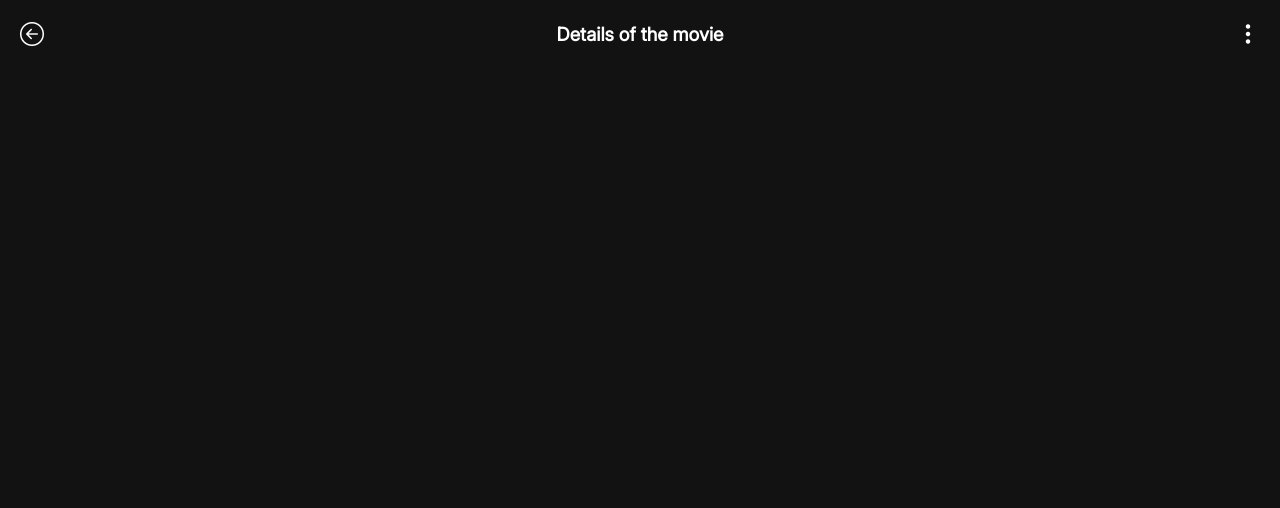
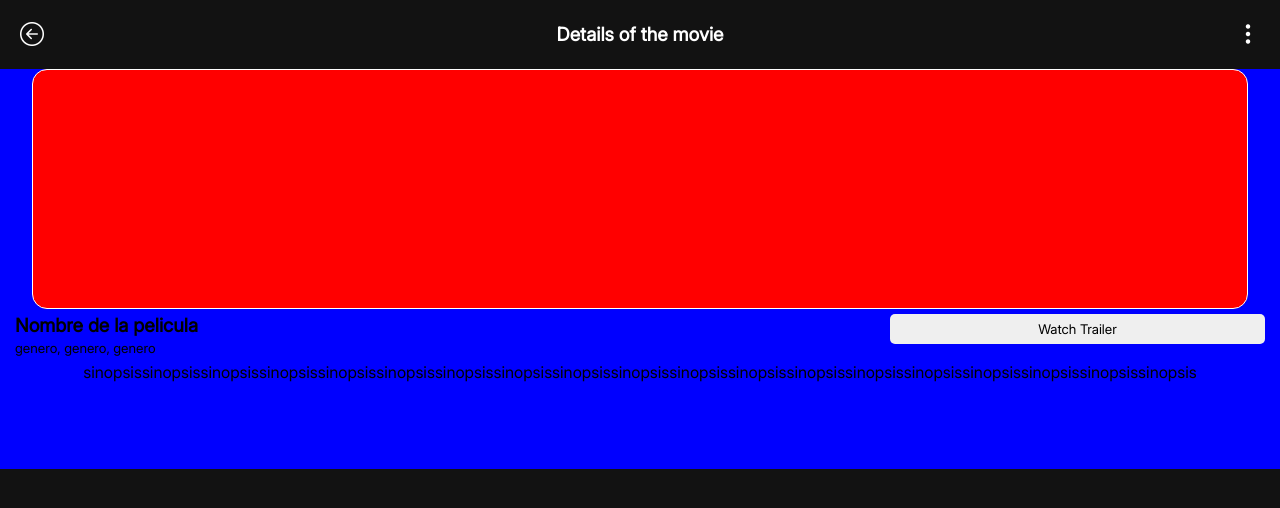
Before and after one commit to MarianaTraslavinaSarmiento/proyectoMongoII, a Vue app: page /movie/1 in a window 1280 px wide. Shown: the top 508 px of the page. Built offline with nearby package versions, Linux system fonts and the light colour scheme.

Commit message:
feat: :construction: Movie card component in progress

```diff
--- /dev/null
+++ b/src/components/MovieCard.vue
@@ -0,0 +1,61 @@
+<script setup>
+
+</script>
+
+<template>
+
+    <div class="movie__card">
+        <div class="cover">
+            <img src="" alt="">
+        </div>
+        <div class="movie__overviewer">
+            <div>
+                <h3>Nombre de la pelicula</h3>
+                <small>genero, genero, genero</small>
+            </div>
+            <button> Watch Trailer</button>
+        </div>
+        <p>sinopsissinopsissinopsissinopsissinopsissinopsissinopsissinopsissinopsissinopsissinopsissinopsissinopsissinopsissinopsissinopsissinopsissinopsissinopsis</p>
+    </div>
+
+</template>
+
+<style scoped>
+
+.movie__card{
+    background-color: blue;
+    height: 50vh;
+    display: flex;
+    flex-direction: column;
+    align-items: center;
+    gap: 5px;
+    width: 100%;
+}
+
+
+
+.cover {
+    width: 95%;
+    height: 60%;
+    background-color: red;
+    border: 1px solid var(--color-white);
+    border-radius: 15px;
+}
+
+.movie__overviewer{
+    display: flex;
+    width: 100%;
+    padding-inline: 15px;
+    justify-content: space-between;
+}
+
+button{
+    width: 30%;
+    height: 30px;
+    border-radius: 5px;
+    border: none
+}
+
+
+
+</style>
--- a/src/views/MovieInfo.vue
+++ b/src/views/MovieInfo.vue
@@ -1,11 +1,13 @@
 <script setup>
 
 import HeaderBack from '../components/HeaderBack.vue';
+import MovieCard from '@/components/MovieCard.vue';
 </script>
 
 <template>
 
     <HeaderBack header="Details of the movie"/>
+    <MovieCard />
 
 
 
```
